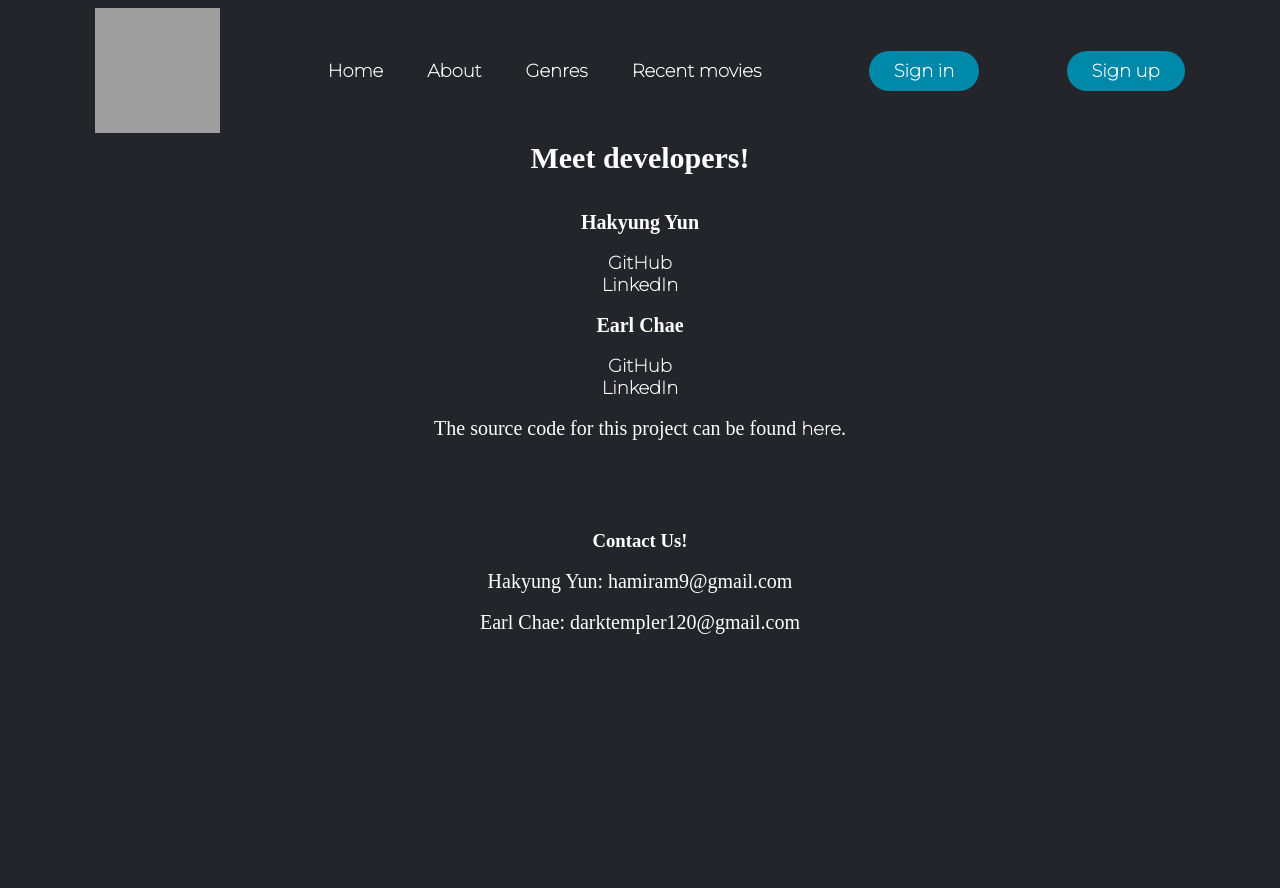
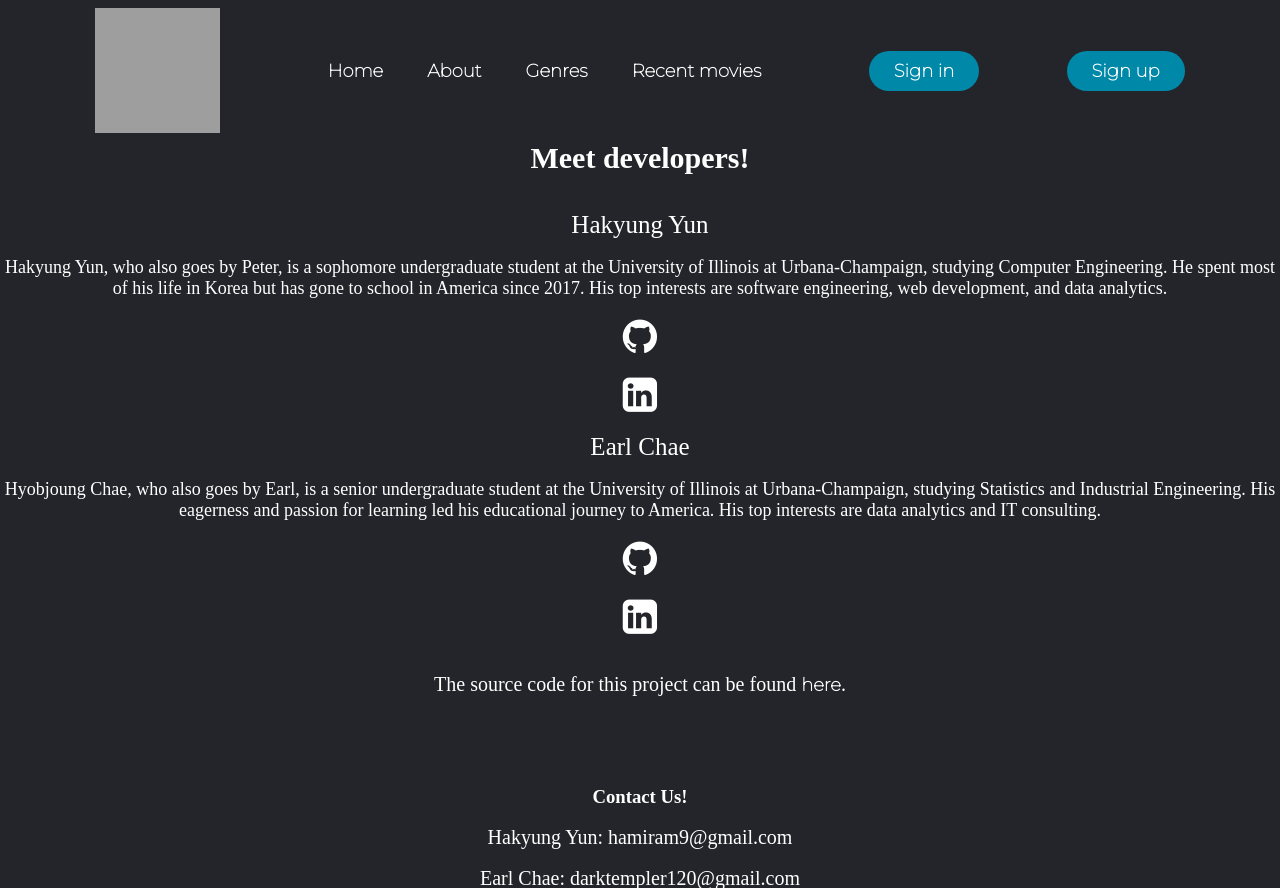
Before and after one commit to HYOB99/MovieRecSite, a Flask app: page /about in a window 1280 px wide. Shown: the top 888 px of the page. Before the commit the page ends 634 px from the top, so only its background shows below. Run offline with Flask 2, Linux system fonts and the light colour scheme; some libraries are stand-ins or nearby versions; grey boxes are pictures that could not be loaded.

Commit message:
add changes to about page

```diff
--- a/templates/about.html
+++ b/templates/about.html
@@ -1,20 +1,27 @@
 {% extends "layout.html" %}
 {% block content %}
+    <link rel="stylesheet" href="https://maxcdn.bootstrapcdn.com/font-awesome/4.4.0/css/font-awesome.min.css">
     <h1>Meet developers!</h1><br><br>
     <div class="indent">
-    <p><b>Hakyung Yun</b></p><br>
     <!-- target="_blank" opens the linked page in a new tab or window. It is a useful feature, but there is a security risk that we should be aware of. -->
     <!-- The new tab gains limited access to the linking page via window.opener, which it can then use to alter the linking page's URL via window.opener.location -->
     <!-- This might be a problem if the external resource is not trustworthy; migt have been hacked, the domain has changed owners over the years etc. -->
     <!-- In order to prevent such risk, I am adding rel="noopener noreferrer" attribute to all of target="_blank" links -->
     <!-- Saw it from a instgram post -->
-    <i class="fa fa-github"></i><a class="text-color" href="https://github.com/hakyung4" target="_blank" rel="noopener noreferrer">GitHub</a><br>
-    <a class="text-color" href="https://www.linkedin.com/in/hakyung-peter-yun-3204061b8/" target="_blank" rel="noopener noreferrer">LinkedIn</a>
+    <p style="font-size:25px">Hakyung Yun</p><br>
+    <p style="font-size: 18px">Hakyung Yun, who also goes by Peter, is a sophomore undergraduate student at the University of Illinois at Urbana-Champaign, studying Computer Engineering. He spent most of his life in Korea but has gone to school in America since 2017. His top interests are software engineering, web development, and data analytics.</p>
+    <br>
+    <a class="fa fa-github" style="font-size:40px" href="https://github.com/hakyung4" target="_blank" rel="noopener noreferrer"></a><br>
+    <br>
+    <a class="fa fa-linkedin-square" style="font-size: 40px" href="https://www.linkedin.com/in/hakyung-peter-yun-3204061b8/" target="_blank" rel="noopener noreferrer"></a>
     <br><br>
-    <p><b>Earl Chae</b></p><br>
-    <a class="text-color" href="https://github.com/HYOB99" target="_blank" rel="noopener noreferrer">GitHub</a><br>
-    <a class="text-color" href="https://www.linkedin.com/in/earlchae/" target="_blank" rel="noopener noreferrer">LinkedIn</a>
-    <br><br>
+    <p style="font-size:25px">Earl Chae</p><br>
+    <p style="font-size: 18px">Hyobjoung Chae, who also goes by Earl, is a senior undergraduate student at the University of Illinois at Urbana-Champaign, studying Statistics and Industrial Engineering. His eagerness and passion for learning led his educational journey to America. His top interests are data analytics and IT consulting.</p>
+    <br>
+    <a class="fa fa-github" style="font-size:40px" href="https://github.com/HYOB99" target="_blank" rel="noopener noreferrer"></a><br>
+    <br>
+    <a class="fa fa-linkedin-square" style="font-size:40px" href="https://www.linkedin.com/in/earlchae/" target="_blank" rel="noopener noreferrer"></a>
+    <br><br><br>
     <p>The source code for this project can be found <a class="text-color" href="https://github.com/HYOB99/MovieRecSite" target="_blank" rel="noopener noreferrer">here</a>.</p>
     <br><br><br><br><br>
     <h3>Contact Us!</h3>
```
